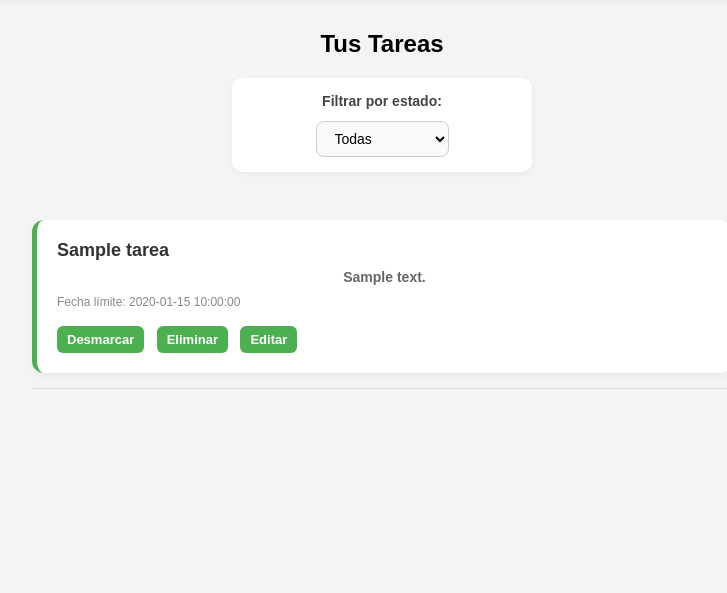
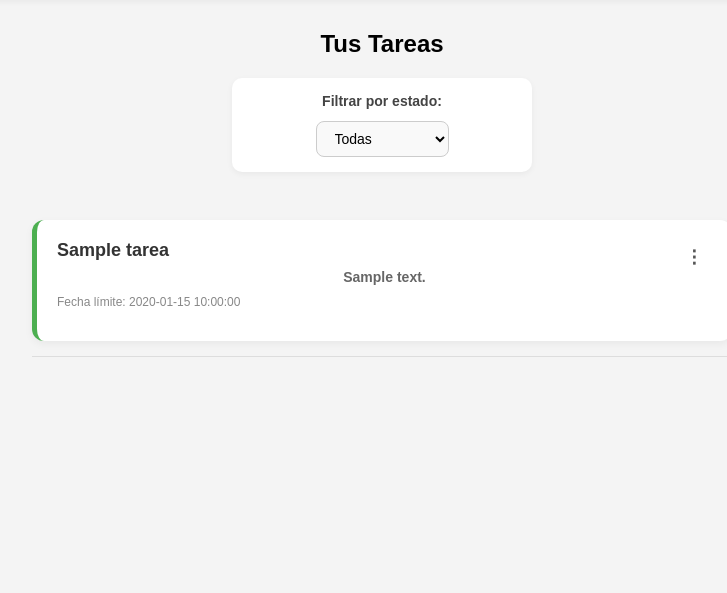
Before and after one commit to GeraOR/to-do, a PHP site: page /views/tareas.php in a window 1280 px wide. Shown: the part 60-653 px from the top of the page, without its empty margins (258-985 px from the left). Run offline with PHP 8.4, Linux system fonts and the light colour scheme; the visitor is signed in with stand-in values (Sample User, id 1); tables that the repository leaves empty or names only in its code hold one stand-in row (values such as "Sample post").

Commit message:
menu-toggle

```diff
--- a/styles/tareas.css
+++ b/styles/tareas.css
@@ -327,6 +327,7 @@ li {
     padding: 20px;
     margin-bottom: 15px;
     box-shadow: 0 3px 8px rgba(0,0,0,0.05);
+    position: relative;
 }
 
 li strong {
@@ -381,11 +382,75 @@ li form button:first-child:hover {
     background-color: #45a049;
 }
 
-li button:last-child {
-    background-color: #4CAF50;
-    color: white;
+.menu-container {
+    position: absolute;
+    top: 15px;
+    right: 15px;
 }
 
-li button:last-child:hover {
-    background-color: #45a049;
+.menu-toggle {
+    background: none;
+    border: none;
+    font-size: 20px;
+    cursor: pointer;
+    color: #555;
+    padding: 5px;
+    border-radius: 4px;
 }
+
+.menu-toggle:hover {
+    background-color: #eee;
+}
+
+.menu-dropdown {
+    display: none;
+    position: absolute;
+    top: 30px;
+    right: 0;
+    background: white;
+    border: 1px solid #ddd;
+    box-shadow: 0 2px 8px rgba(0,0,0,0.15);
+    border-radius: 8px;
+    min-width: 160px;
+    z-index: 10;
+    padding: 10px 0;
+}
+
+.menu-dropdown form,
+.menu-dropdown button {
+    display: block;
+    width: 100%;
+    padding: 10px 16px;
+    background: none;
+    border: none;
+    text-align: left;
+    font-size: 14px;
+    color: #333;
+    cursor: pointer;
+}
+
+.menu-dropdown button:hover {
+    background-color: #f5f5f5;
+}
+
+/* Mostrar el menú al hacer click */
+.menu-container.active .menu-dropdown {
+    display: block;
+}
+.menu-dropdown {
+    right: 0;      /* ya está */
+    left: auto;    /* fuerza que no se alinee a la izquierda */
+    text-align: left;
+}
+.menu-toggle {
+    top: 10px;
+    right: 10px;
+    padding: 6px;
+    border-radius: 6px;
+    font-size: 18px;
+}
+.menu-dropdown {
+    background: #fff;
+    box-shadow: 0 6px 16px rgba(0,0,0,0.12);
+    border: 1px solid #e0e0e0;
+}
--- a/views/tareas.php
+++ b/views/tareas.php
@@ -92,11 +92,13 @@ $tareas = $result->fetch_all(MYSQLI_ASSOC);
     <?php if ($tarea["fecha_limite"]): ?>
         <small>Fecha límite: <?= $tarea["fecha_limite"]; ?></small>
     <?php endif; ?>
-
+    <div class="menu-container">
+        <button class="menu-toggle">⋮</button>
+        <div class="menu-dropdown">
     <form method="POST" action="../scripts/toggle_task.php" style="display:inline;">
         <input type="hidden" name="tarea_id" value="<?= $tarea["id"]; ?>">
         <button type="submit">
-            <?= $tarea["completada"] ? "Desmarcar" : "Marcar como completada"; ?>
+            <?= $tarea["completada"] ? "Desmarcar" : "Completar"; ?>
         </button>
     </form>
 
@@ -111,6 +113,8 @@ $descripcion_esc = htmlspecialchars(addslashes(str_replace(["\r", "\n"], ['\r',
 ?>
 <button type="button" onclick="abrirModal(<?= $tarea['id']; ?>, '<?= $titulo_esc; ?>', '<?= $descripcion_esc; ?>', '<?= $tarea['fecha_limite']; ?>')">
     Editar</button>
+    </div>
+    </div>
         </li>
         <hr>
     <?php endforeach; ?>
@@ -159,6 +163,28 @@ function cerrarFormulario() {
     document.getElementById('modalNuevaTarea').style.display = 'none';
 }
 </script>
+<script>
+document.querySelectorAll('.menu-toggle').forEach(button => {
+    button.addEventListener('click', e => {
+        e.stopPropagation(); // No propaga el clic
+        const container = button.parentElement;
+        // Cierra otros menús
+        document.querySelectorAll('.menu-container').forEach(el => {
+            if (el !== container) el.classList.remove('active');
+        });
+        // Alterna visibilidad del menú actual
+        container.classList.toggle('active');
+    });
+});
+
+// Cerrar menú al hacer clic fuera
+document.addEventListener('click', () => {
+    document.querySelectorAll('.menu-container').forEach(el => {
+        el.classList.remove('active');
+    });
+});
+</script>
+
 <!-- Botón flotante -->
 <button onclick="mostrarFormulario()" class="boton-flotante">+</button>
 
```
